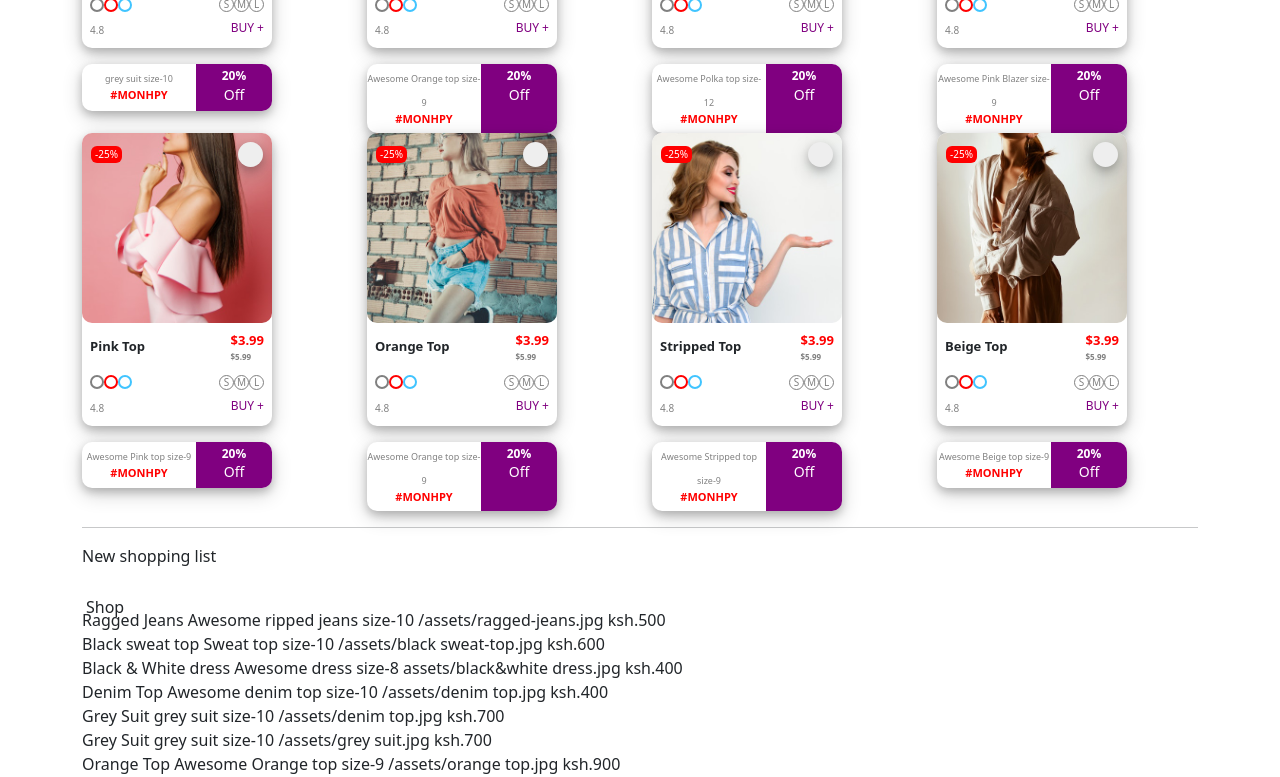
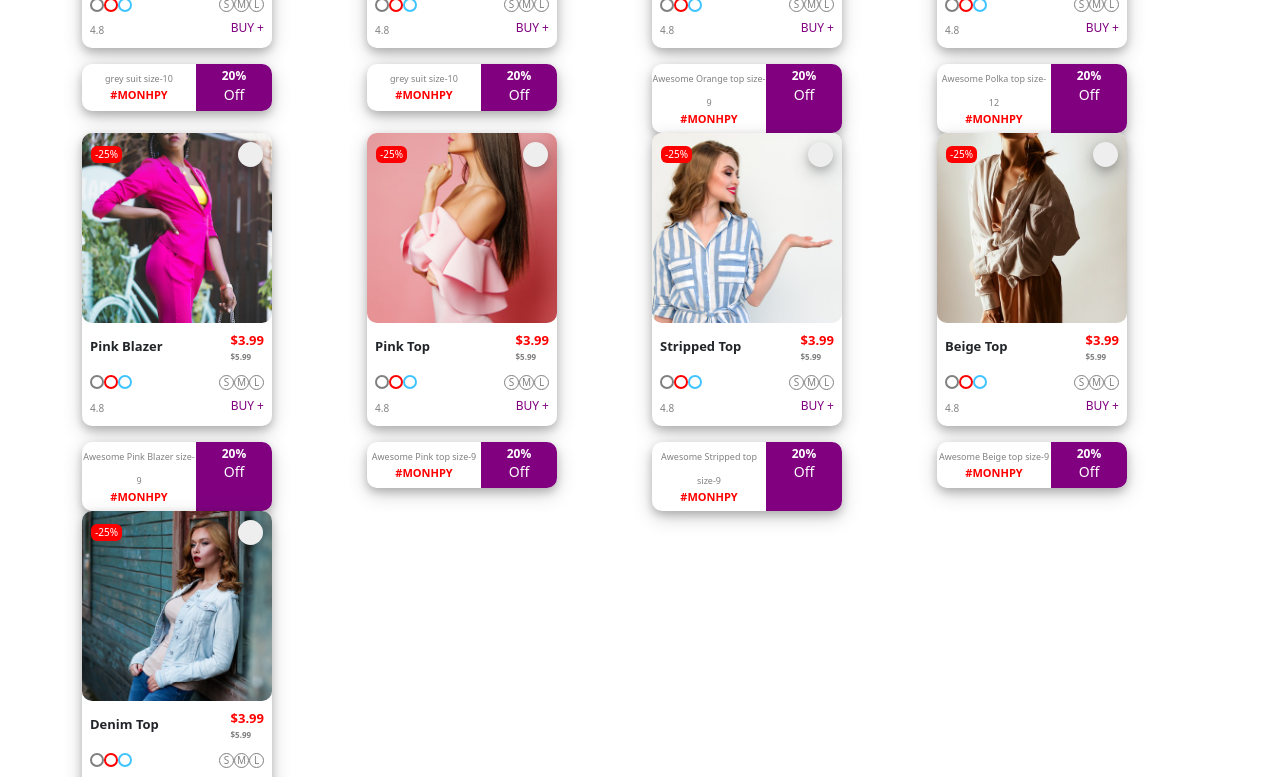
Before and after one commit to Carol254/kuiFashions, an Angular app: page /dashboard/shop in a window 1280 px wide. Shown: the part 720-1497 px from the top of the page. Built offline with nearby package versions, Linux system fonts and the light colour scheme.

Commit message:
few changes on shop-page

```diff
--- a/src/app/dashboard/shop/shop.component.html
+++ b/src/app/dashboard/shop/shop.component.html
@@ -13,7 +13,7 @@
     </div> -->
     <div class="container mt-5">
     	<div class="row">
-    		<div class="col-md-3" *ngFor="let menu of menus">
+    		<div class="col-md-3" *ngFor="let product of products">
     				<div class="card" >
     					<div class="image-container">
     						<div class="first">
@@ -22,11 +22,11 @@
     							<span class="wishlist"><i class="fa fa-heart-o"></i></span>
     						    </div>
     						</div>
-    						<img src="{{menu.imagePath}}" alt={{menu.name}} class="img-fluid rounded thumbnail-image">
+    						<img src="{{product.img}}" alt={{product.name}} class="img-fluid rounded thumbnail-image">
     					</div>
     					<div class="product-detail-container p-2">
     							<div class="d-flex justify-content-between align-items-center">
-    								<h5 class="dress-name">{{menu.name}}</h5>
+    								<h5 class="dress-name">{{product.name}}</h5>
     								<div class="d-flex flex-column mb-2">
     									<span class="new-price">$3.99</span>
     									<small class="old-price text-right">$5.99</small>
@@ -60,7 +60,7 @@
     						<div class="voutcher-divider">
 
     							<div class="voutcher-left text-center">
-    								<span class="voutcher-name">{{menu.description}}</span>
+    								<span class="voutcher-name">{{product.description}}</span>
     								<h5 class="voutcher-code">#MONHPY</h5>
 
     							</div>
```
